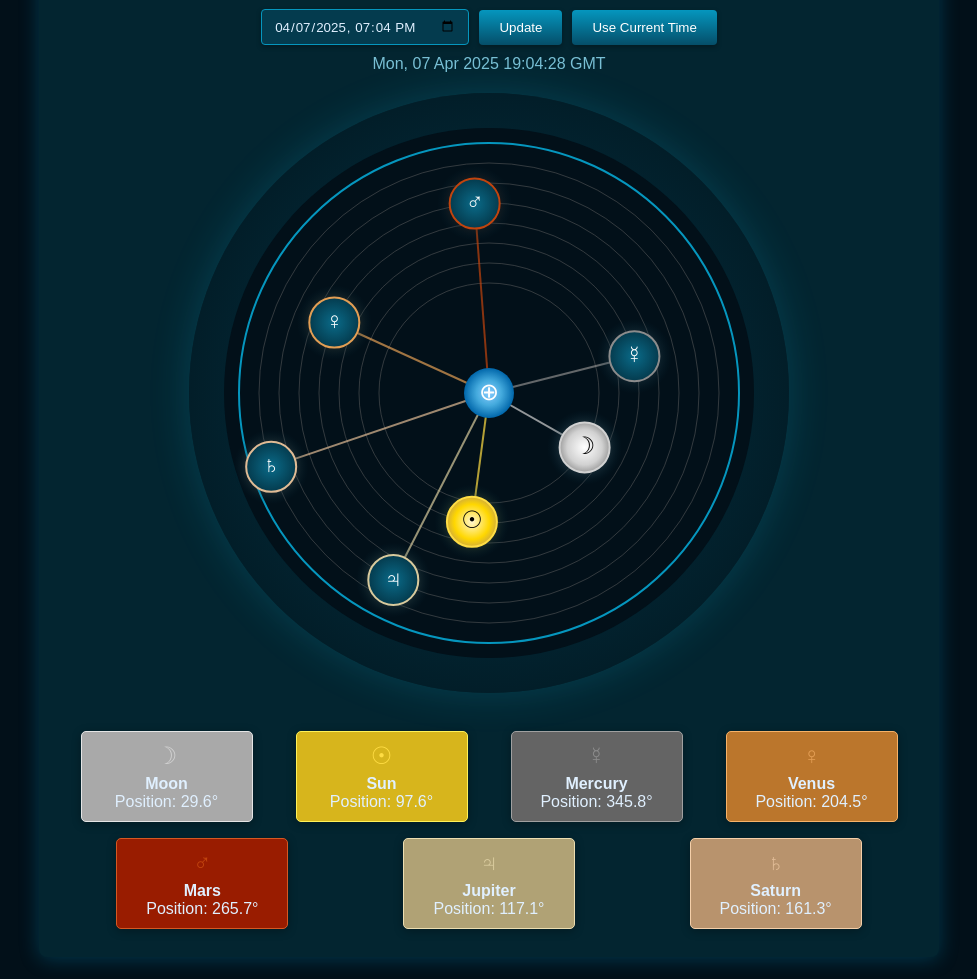
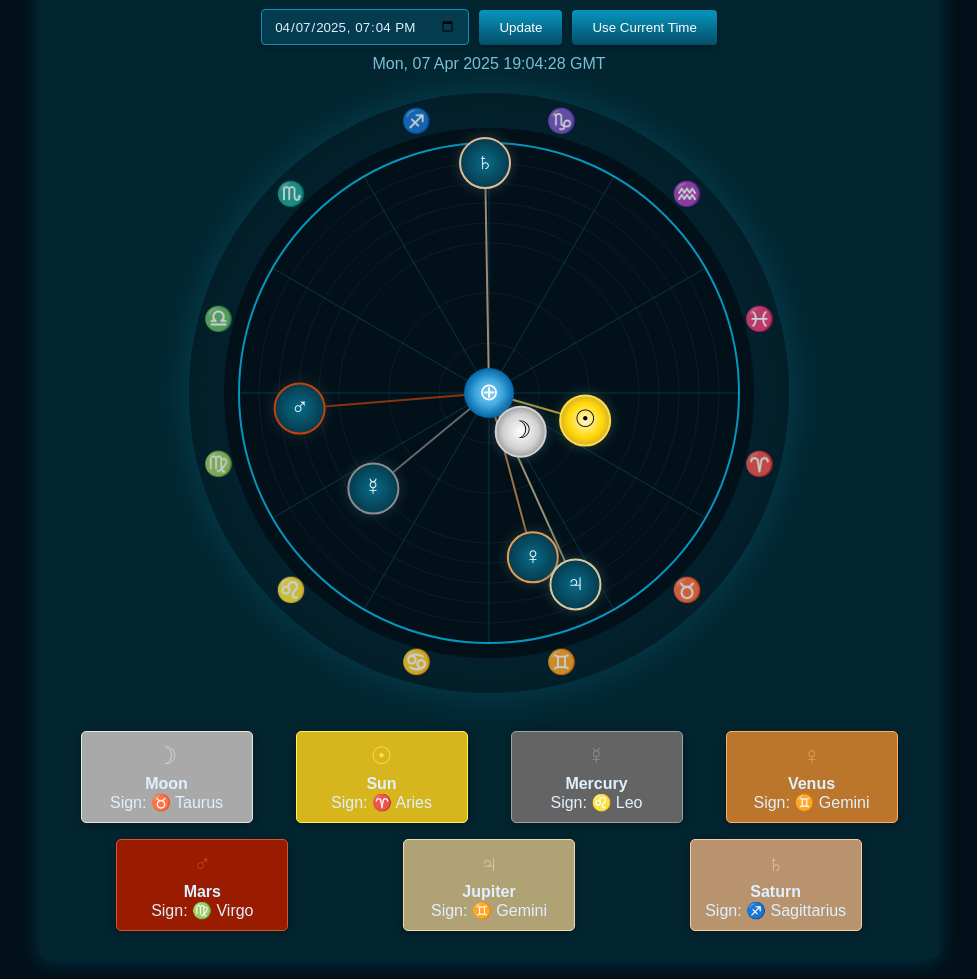
Before and after one commit to gulley/Birth-Sky, a plain HTML site: page index.html in a window 1280 px wide. Shown: the part 119-1098 px from the top of the page, without its empty margins (151-1128 px from the left). Drawn offline with Linux system fonts and the light colour scheme.

Commit message:
Improvements

```diff
--- a/index.html
+++ b/index.html
@@ -25,6 +25,10 @@
         </div>
     </div>
 
+    <!-- Load the astronomy-engine library from CDN -->
+    <script src="https://cdn.jsdelivr.net/npm/astronomy-engine@2.1.17/dist/astronomy.js"></script>
+
+    <!-- Load our script as a regular script -->
     <script src="script.js"></script>
 </body>
 </html>
--- a/script.js
+++ b/script.js
@@ -1,65 +1,99 @@
+// The astronomy-engine library is loaded from CDN and available as a global variable
+// No import needed
+
 // --- Configuration ---
+// Zodiac signs configuration
+const ZODIAC_SIGNS = [
+    { symbol: '♈', name: 'Aries', start: 0, end: 30 },
+    { symbol: '♉', name: 'Taurus', start: 30, end: 60 },
+    { symbol: '♊', name: 'Gemini', start: 60, end: 90 },
+    { symbol: '♋', name: 'Cancer', start: 90, end: 120 },
+    { symbol: '♌', name: 'Leo', start: 120, end: 150 },
+    { symbol: '♍', name: 'Virgo', start: 150, end: 180 },
+    { symbol: '♎', name: 'Libra', start: 180, end: 210 },
+    { symbol: '♏', name: 'Scorpio', start: 210, end: 240 },
+    { symbol: '♐', name: 'Sagittarius', start: 240, end: 270 },
+    { symbol: '♑', name: 'Capricorn', start: 270, end: 300 },
+    { symbol: '♒', name: 'Aquarius', start: 300, end: 330 },
+    { symbol: '♓', name: 'Pisces', start: 330, end: 360 }
+];
+
+// Celestial objects configuration with improved orbital elements
 const CELESTIAL_OBJECTS = {
     'moon': {
         symbol: '☽',
         name: 'Moon',
-        period: 27.3,
-        phaseOffset: 15,
+        // Lunar orbital elements (simplified)
+        period: 27.321582,
+        phaseOffset: 134.9,
         eccentricity: 0.0549,
+        inclination: 5.145,
         color: '#d1d1d1',
-        radius: 110
+        radius: 50
     },
     'sun': {
         symbol: '☉',
         name: 'Sun',
-        period: 365.25,
-        phaseOffset: 0,
-        eccentricity: 0.0167,
+        // Earth's orbital elements (for Sun's apparent motion)
+        period: 365.256363,
+        phaseOffset: 280.46,
+        eccentricity: 0.01671022,
+        inclination: 0,
         color: '#ffdd44',
-        radius: 130
+        radius: 100
     },
     'mercury': {
         symbol: '☿',
         name: 'Mercury',
-        period: 87.97,
-        phaseOffset: 25,
-        eccentricity: 0.21,
+        // Mercury's orbital elements
+        period: 87.9691,
+        phaseOffset: 174.796,
+        eccentricity: 0.20563069,
+        inclination: 7.00487,
         color: '#8c8c8c',
         radius: 150
     },
     'venus': {
         symbol: '♀',
         name: 'Venus',
-        period: 224.7,
-        phaseOffset: 180,
-        eccentricity: 0.01,
+        // Venus's orbital elements
+        period: 224.7008,
+        phaseOffset: 50.115,
+        eccentricity: 0.00677323,
+        inclination: 3.39471,
         color: '#e39e54',
         radius: 170
     },
     'mars': {
         symbol: '♂',
         name: 'Mars',
-        period: 686.98,
-        phaseOffset: 120,
-        eccentricity: 0.09,
+        // Mars's orbital elements
+        period: 686.9796,
+        phaseOffset: 19.3730,
+        eccentricity: 0.09341233,
+        inclination: 1.85061,
         color: '#c1440e',
         radius: 190
     },
     'jupiter': {
         symbol: '♃',
         name: 'Jupiter',
+        // Jupiter's orbital elements
         period: 4332.59,
-        phaseOffset: 65,
-        eccentricity: 0.05,
+        phaseOffset: 18.818,
+        eccentricity: 0.04839266,
+        inclination: 1.30530,
         color: '#d8ca9d',
         radius: 210
     },
     'saturn': {
         symbol: '♄',
         name: 'Saturn',
+        // Saturn's orbital elements
         period: 10759.22,
-        phaseOffset: 210,
-        eccentricity: 0.06,
+        phaseOffset: 320.346,
+        eccentricity: 0.05415060,
+        inclination: 2.48446,
         color: '#e0bb95',
         radius: 230
     }
@@ -104,33 +138,79 @@ document.addEventListener('DOMContentLoaded', function() {
     updateCelestialPositions();
 });
 
-// Epoch for calculations (J2000.0)
-const J2000 = new Date('2000-01-01T12:00:00Z');
+// Function to calculate ecliptic longitude using the astronomy-engine library
+function calculateEclipticLongitude(celestialObject, date) {
+    try {
+        // Map our celestial object names to astronomy-engine body names
+        const bodyMap = {
+            'sun': Astronomy.Body.Sun,
+            'moon': Astronomy.Body.Moon,
+            'mercury': Astronomy.Body.Mercury,
+            'venus': Astronomy.Body.Venus,
+            'mars': Astronomy.Body.Mars,
+            'jupiter': Astronomy.Body.Jupiter,
+            'saturn': Astronomy.Body.Saturn
+        };
 
-// Function to calculate number of days since J2000
-function daysSinceJ2000(date) {
-    const millisPerDay = 24 * 60 * 60 * 1000;
-    return (date - J2000) / millisPerDay;
+        // Get the astronomy-engine body
+        const body = bodyMap[celestialObject];
+
+        if (!body) {
+            console.error(`Unknown celestial object: ${celestialObject}`);
+            return 0;
         }
 
-// Function to calculate approximate ecliptic longitude based on orbital parameters
-function calculateEclipticLongitude(celestialObject, date) {
-    const days = daysSinceJ2000(date);
-    const period = CELESTIAL_OBJECTS[celestialObject].period;
-    const phaseOffset = CELESTIAL_OBJECTS[celestialObject].phaseOffset;
-    const eccentricity = CELESTIAL_OBJECTS[celestialObject].eccentricity;
+        // Convert JavaScript Date to Astronomy.Time
+        const time = new Astronomy.Time(date);
 
-    // Calculate mean anomaly (simple circular approximation)
-    const meanMotion = 360 / period; // degrees per day
-    let meanAnomaly = (meanMotion * days + phaseOffset) % 360;
+        // Calculate the ecliptic longitude
+        // We use equatorial coordinates and convert to ecliptic
+        const equ = Astronomy.Equator(body, time, false, false);
+        const ecl = Astronomy.Ecliptic(equ);
 
-    // Simple approximation of the equation of center (effect of eccentricity)
-    const equationOfCenter = 2 * eccentricity * Math.sin(meanAnomaly * Math.PI / 180) * 180 / Math.PI;
+        // Return the longitude in degrees (0-360)
+        return (ecl.elon * 180 / Math.PI + 360) % 360;
+    } catch (error) {
+        console.error(`Error calculating position for ${celestialObject}:`, error);
 
-    // True anomaly is the mean anomaly plus the equation of center
+        // Fallback to a simple calculation based on orbital elements
+        // This is less accurate but will work without the astronomy-engine
+        return calculateSimplePosition(celestialObject, date);
+    }
+}
+
+// Fallback function to calculate approximate positions based on orbital elements
+function calculateSimplePosition(celestialObject, date) {
+    const objectInfo = CELESTIAL_OBJECTS[celestialObject];
+
+    // Convert date to days since J2000.0 (January 1, 2000, 12:00 UTC)
+    const j2000 = new Date('2000-01-01T12:00:00Z');
+    const daysSinceJ2000 = (date.getTime() - j2000.getTime()) / (1000 * 60 * 60 * 24);
+
+    // Calculate mean anomaly based on orbital period
+    const meanMotion = 360 / objectInfo.period; // degrees per day
+    const meanAnomaly = (meanMotion * daysSinceJ2000 + objectInfo.phaseOffset) % 360;
+
+    // Simple approximation of the equation of center (accounting for orbital eccentricity)
+    const equationOfCenter = 2 * objectInfo.eccentricity * Math.sin(meanAnomaly * Math.PI / 180);
+
+    // True anomaly is mean anomaly plus equation of center
     const trueAnomaly = meanAnomaly + equationOfCenter;
 
+    // For simplicity, we'll use the true anomaly as the ecliptic longitude
+    // This is a simplification but should give reasonable results
     return (trueAnomaly + 360) % 360;
+}
+
+// Function to determine which zodiac sign a celestial object is in
+function getZodiacSign(longitude) {
+    for (const sign of ZODIAC_SIGNS) {
+        if (longitude >= sign.start && longitude < sign.end) {
+            return sign;
+        }
+    }
+    // This should never happen, but just in case
+    return ZODIAC_SIGNS[0];
 }
 
 // Draw the base celestial chart
@@ -154,11 +234,49 @@ function drawCelestialChart() {
 
     // Draw orbit circles for each planet
     ctx.lineWidth = 1;
-    ctx.strokeStyle = 'rgba(100, 100, 100, 0.5)'; // Low-contrast gray
+    ctx.strokeStyle = 'rgba(100, 100, 100, 0.15)'; // Low-contrast gray
 
     for (const [objectName, objectInfo] of Object.entries(CELESTIAL_OBJECTS)) {
         ctx.beginPath();
         ctx.arc(centerX, centerY, objectInfo.radius, 0, 2 * Math.PI);
+        ctx.stroke();
+    }
+
+    // Draw zodiac signs around the outside circle
+    drawZodiacSigns();
+}
+
+// Draw zodiac signs around the outside circle
+function drawZodiacSigns() {
+    const zodiacRadius = maxRadius + 30; // Position just outside the main circle
+
+    // Draw zodiac symbols
+    ctx.font = '24px Arial';
+    ctx.textAlign = 'center';
+    ctx.textBaseline = 'middle';
+    ctx.fillStyle = 'rgba(255, 255, 255, 0.8)';
+
+    for (const sign of ZODIAC_SIGNS) {
+        // Calculate the middle angle of the sign's range
+        const middleAngle = ((sign.start + sign.end) / 2) * Math.PI / 180;
+
+        // Calculate position
+        const x = centerX + zodiacRadius * Math.cos(middleAngle);
+        const y = centerY + zodiacRadius * Math.sin(middleAngle);
+
+        // Draw the zodiac symbol
+        ctx.fillText(sign.symbol, x, y);
+
+        // Draw division lines between signs
+        const startAngle = sign.start * Math.PI / 180;
+        ctx.beginPath();
+        ctx.moveTo(centerX, centerY);
+        ctx.lineTo(
+            centerX + maxRadius * Math.cos(startAngle),
+            centerY + maxRadius * Math.sin(startAngle)
+        );
+        ctx.strokeStyle = 'rgba(5, 150, 190, 0.3)';
+        ctx.lineWidth = 1;
         ctx.stroke();
     }
 }
@@ -278,13 +396,13 @@ function updateCelestialPositions(date) {
     drawCelestialChart();
 
     // Calculate celestial object positions and update the data display
-    const objectPositions = {};
     let objectDataHTML = '';
     const objectData = [];
 
     // First, calculate all positions
     for (const [objectName, objectInfo] of Object.entries(CELESTIAL_OBJECTS)) {
-        // Get ecliptic longitude
+        try {
+            // Get ecliptic longitude using the astronomy-engine library
             const longitude = calculateEclipticLongitude(objectName, displayDate);
 
             // Store the data for later use
@@ -294,15 +412,21 @@ function updateCelestialPositions(date) {
                 longitude: longitude
             });
 
+            // Get the zodiac sign for this celestial object
+            const zodiacSign = getZodiacSign(longitude);
+
             // Update data display HTML
             objectDataHTML += `
                 <div class="planet-info" style="background-color: ${adjustColor(objectInfo.color, -40)}; border: 1px solid ${adjustColor(objectInfo.color, 20)}">
                     <span class="planet-symbol" style="color: ${objectInfo.color}">${objectInfo.symbol}</span>
                     <strong>${objectInfo.name}</strong>
                     <br>
-                Position: ${longitude.toFixed(1)}°
+                    Sign: ${zodiacSign.symbol} ${zodiacSign.name}
                 </div>
             `;
+        } catch (error) {
+            console.error(`Error calculating position for ${objectName}:`, error);
+        }
     }
 
     // First, draw all stalks
```
Also changed, not shown: README.md, birth-sky.jpg (added), design-sketch.png (added), sky-clock.png (added), 1 other file. Lines whose indentation alone changed are shown as unchanged.
